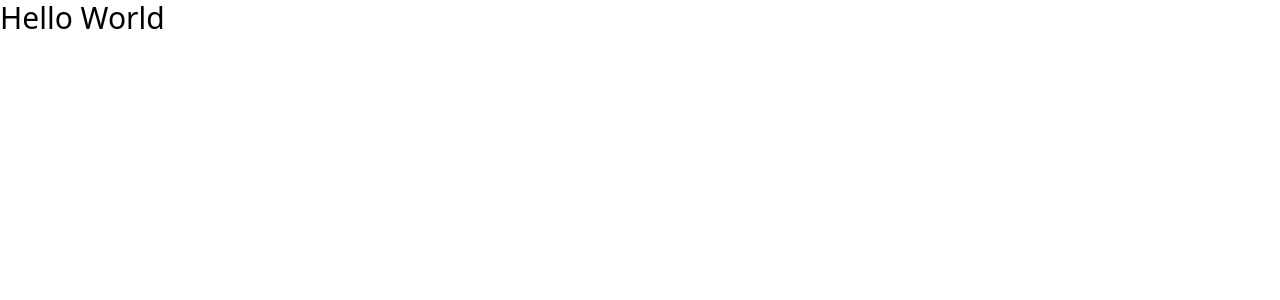
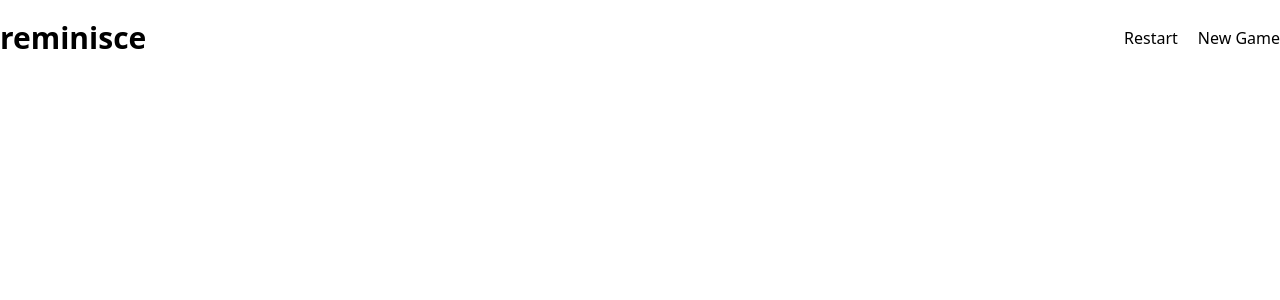
Before and after one commit to eyedent1ty/reminisce, a Nuxt app: page / in a window 1280 px wide. Shown: the top 300 px of the page. Built offline with nearby package versions, Linux system fonts and the light colour scheme.

Commit message:
created header

```diff
--- a/app.vue
+++ b/app.vue
@@ -1,7 +1,7 @@
 <template>
   <div>
     <NuxtLayout>
-      <p class="text-3xl">Hello World</p>
+      <NuxtPage />
     </NuxtLayout>
   </div>
 </template>
--- /dev/null
+++ b/components/TheHeader.vue
@@ -0,0 +1,15 @@
+<template>
+  <header class="container mx-auto py-5">
+    <nav class="flex justify-between">
+      <h1 class="text-3xl font-bold">reminisce</h1>
+      <ul class="flex gap-5">
+        <li class="flex items-center">
+          <button type="button">Restart</button>
+        </li>
+        <li class="flex items-center">
+          <button type="button">New Game</button>
+        </li>
+      </ul>
+    </nav>
+  </header>
+</template>
--- /dev/null
+++ b/pages/index.vue
@@ -0,0 +1,3 @@
+<template>
+  <TheHeader />
+</template>
```
